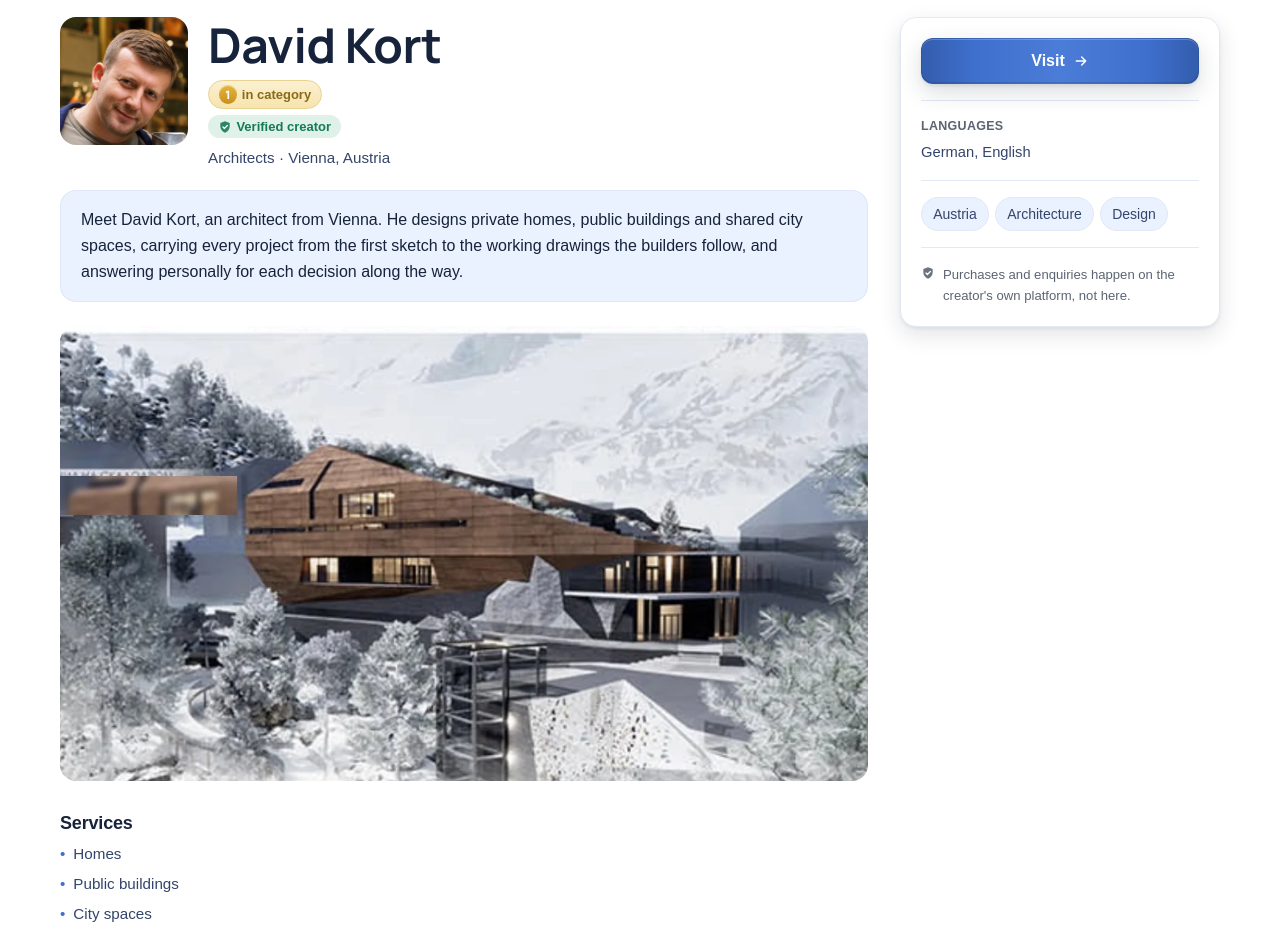
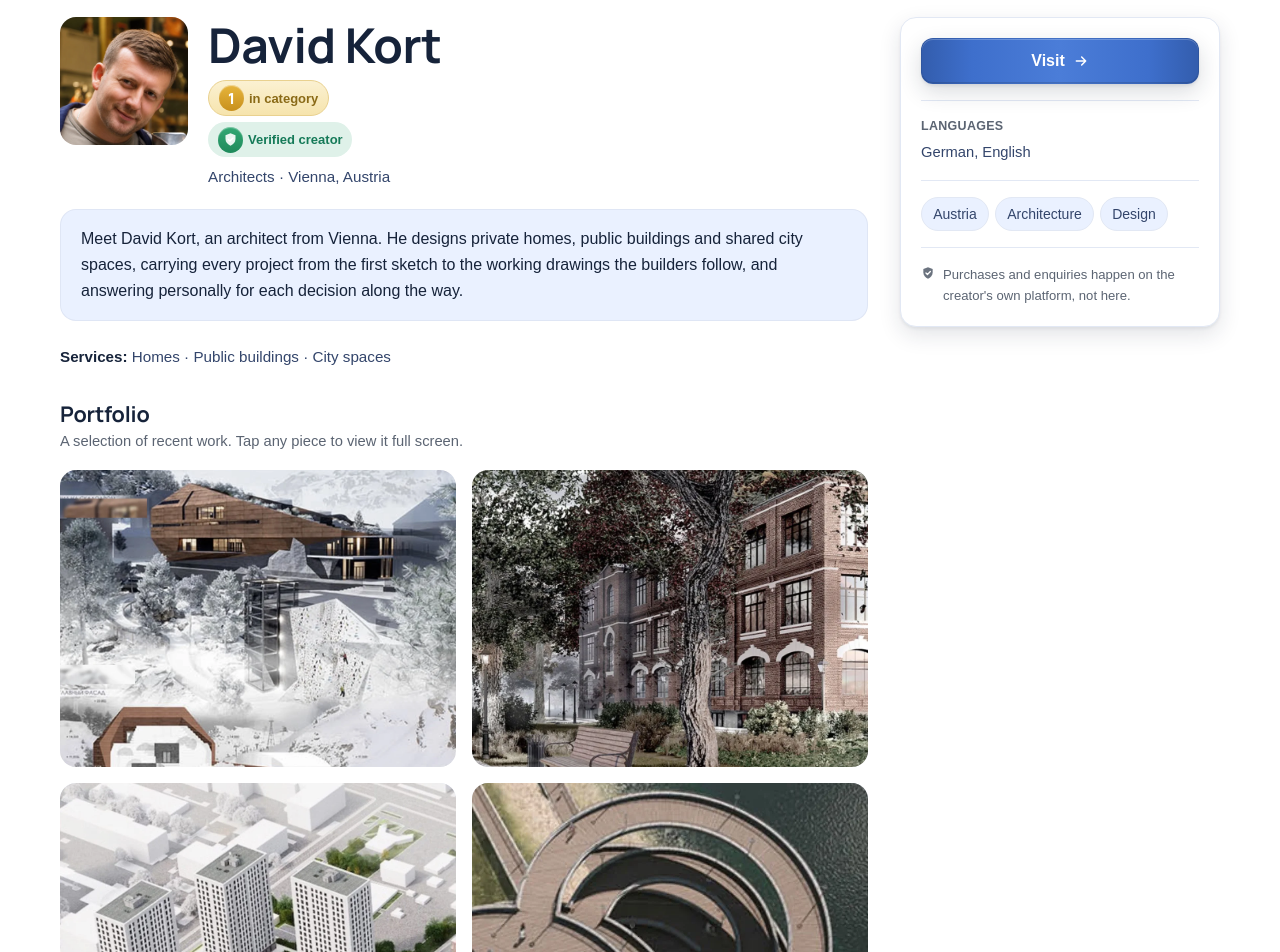
Before and after one commit to dm100usa-oss/no-ai-marketplace, a Next.js app: page /en/creators/david-kort in a window 1280 px wide. Shown: the part 260-1212 px from the top of the page. Built offline with nearby package versions, Linux system fonts and the light colour scheme; a web font is replaced by a local one.

Commit message:
Add files via upload

```diff
--- a/src/components/Badges.tsx
+++ b/src/components/Badges.tsx
@@ -17,7 +17,21 @@ export function VerifiedBadge({
       : dict.badges.verifiedCreator;
   return (
     <span className="badge badge-verified" title={dict.badges.verifiedTitle}>
-      <CheckShield size={14} />
+      <span
+        aria-hidden
+        style={{
+          display: "inline-grid",
+          placeItems: "center",
+          width: "1.6rem",
+          height: "1.6rem",
+          borderRadius: "9999px",
+          background: "linear-gradient(180deg, #33a874 0%, #1f8a5b 100%)",
+          color: "#fff",
+          boxShadow: "inset 0 1px 1px rgba(255,255,255,0.4)",
+        }}
+      >
+        <CheckShield size={15} />
+      </span>
       {label}
     </span>
   );
@@ -48,12 +62,12 @@ export function FeaturedBadge({
         style={{
           display: "inline-grid",
           placeItems: "center",
-          width: "1.15rem",
-          height: "1.15rem",
+          width: "1.6rem",
+          height: "1.6rem",
           borderRadius: "9999px",
           background: "linear-gradient(180deg, #e7b53c 0%, #c8901d 100%)",
           color: "#fff",
-          fontSize: "0.72rem",
+          fontSize: "0.95rem",
           fontWeight: 800,
           lineHeight: 1,
           boxShadow: "inset 0 1px 1px rgba(255,255,255,0.5)",
--- a/src/components/ProfileView.tsx
+++ b/src/components/ProfileView.tsx
@@ -241,28 +241,6 @@ export function ProfileView({
             )}
           </div>
 
-          {/* Main work image / hero */}
-          <div
-            className="mt-6 grid aspect-[16/9] w-full place-items-center overflow-hidden rounded-2xl"
-            style={{ background: "var(--color-brand-soft)", color: "var(--color-muted-soft)" }}
-          >
-            {p.mainImage ? (
-              <GalleryLightbox
-                images={
-                  p.gallery?.length
-                    ? Array.from(new Set([p.mainImage, ...p.gallery]))
-                    : [p.mainImage]
-                }
-                name={p.name}
-                variant="hero"
-                heroAlt={p.name}
-                workLabel={dict.states.slotTagWork ?? "Work"}
-              />
-            ) : (
-              <span className="text-[0.85rem]">{dict.common.humanMadeWork}</span>
-            )}
-          </div>
-
           {/* Description. Shown only when there is no hand-written
               introduction: the introduction up top already tells the
               author's story in their own words, so repeating the
@@ -282,57 +260,44 @@ export function ProfileView({
             </div>
           )}
 
-          {/* Services / products */}
+          {/* Services / products — one compact line each, so they name what
+              the author does without pushing the portfolio down the page. */}
           {(p.services?.length || p.products?.length) ? (
-            <div className="mt-8 grid gap-6 sm:grid-cols-2">
+            <div className="mt-6 space-y-2">
               {p.services?.length ? (
-                <div>
-                  <h3 className="mb-2">{dict.profile.services}</h3>
-                  <ul className="space-y-1.5">
-                    {p.services.map((s) => (
-                      <li key={s} className="flex gap-2 text-[0.95rem]" style={{ color: "var(--color-muted)" }}>
-                        <span aria-hidden style={{ color: "var(--color-accent)" }}>•</span>
-                        {s}
-                      </li>
-                    ))}
-                  </ul>
-                </div>
+                <p className="text-[0.95rem]" style={{ color: "var(--color-muted)" }}>
+                  <span className="font-semibold" style={{ color: "var(--color-ink)" }}>
+                    {dict.profile.services}:
+                  </span>{" "}
+                  {p.services.join(" · ")}
+                </p>
               ) : null}
               {p.products?.length ? (
-                <div>
-                  <h3 className="mb-2">{dict.profile.products}</h3>
-                  <ul className="space-y-1.5">
-                    {p.products.map((s) => (
-                      <li key={s} className="flex gap-2 text-[0.95rem]" style={{ color: "var(--color-muted)" }}>
-                        <span aria-hidden style={{ color: "var(--color-accent)" }}>•</span>
-                        {s}
-                      </li>
-                    ))}
-                  </ul>
-                </div>
+                <p className="text-[0.95rem]" style={{ color: "var(--color-muted)" }}>
+                  <span className="font-semibold" style={{ color: "var(--color-ink)" }}>
+                    {dict.profile.products}:
+                  </span>{" "}
+                  {p.products.join(" · ")}
+                </p>
               ) : null}
             </div>
           ) : null}
 
-          {/* Portfolio / gallery. The main image already stands large just
-              under the introduction, so it is dropped from the grid here:
-              showing it twice, once big and once as the first tile, read as
-              a duplicate. */}
-          {(() => {
-            const rest = (p.gallery ?? []).filter((src) => src !== p.mainImage);
-            return rest.length ? (
-              <div className="mt-10">
+          {/* Portfolio / gallery — the whole set. There is no separate hero
+              image above any more, so every work lives here in one place,
+              under its own heading. */}
+          {p.gallery?.length ? (
+            <div className="mt-8">
               <h2 className="!text-[1.35rem]">{dict.profile.portfolio}</h2>
               <p className="mt-1 text-[0.92rem]" style={{ color: "var(--color-muted-soft)" }}>
                 {dict.profile.portfolioHint}
               </p>
-                <GalleryLightbox images={rest} name={p.name} workLabel={dict.states.slotTagWork ?? "Work"} />
+              <GalleryLightbox images={p.gallery} name={p.name} workLabel={dict.states.slotTagWork ?? "Work"} />
               <p className="mt-3 text-[0.95rem] leading-relaxed" style={{ color: "var(--color-muted)" }}>
                 {dict.profile.portfolioMore}
               </p>
             </div>
-            ) : null;
-          })()}
+          ) : null}
 
           {/* Video links */}
           {p.videoLinks?.length ? (
```
Lines whose indentation alone changed are shown as unchanged.
